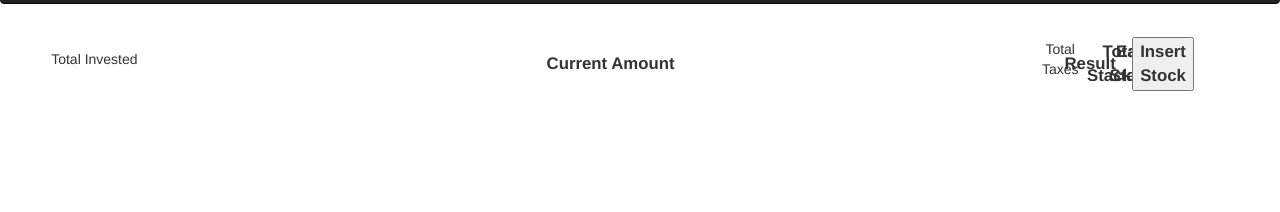
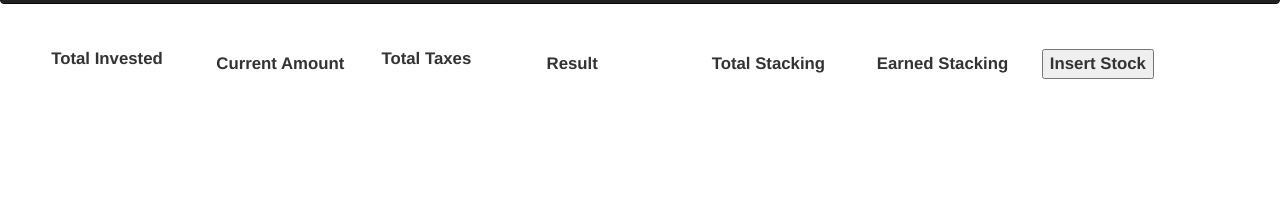
Before and after one commit to diegojfcampos/web_smart_stock_tracker, a plain HTML site: page html/portfolio.html in a window 1280 px wide. Shown: the part 73-285 px from the top of the page. Drawn offline with nearby package versions, Linux system fonts and the light colour scheme; no server answers.

Commit message:
Adjusting Wallet

```diff
--- a/css/style.css
+++ b/css/style.css
@@ -69,17 +69,14 @@ button {
   justify-content: space-between;
   text-align: center;
   margin-left: 4%;
+  font-size: 1.2em;
+  font-weight: bold;
 
 }
 .portfolioSection div{
   display: flex;
   width: 14%;
   align-items: center;
-}
-
-.Title{
-  font-size: 1.2em;
-  font-weight: bold;
 }
 
 .portfolioCard div{
--- a/html/portfolio.html
+++ b/html/portfolio.html
@@ -42,13 +42,15 @@
         <p>Total Invested</p>
 
       </div>
-      <div class="Title" id="currentAmount">Current Amount</div>
-      <div  id="totalTaxes">
-      <div><p>Total Taxes</p></div>
-      <div class="Title" id="resultSpot">Result</div>
-      <div class="Title" id="totalStacking">Total Stacking</div>
-      <div class="Title" id="totalEarnedStacking">Earned Stacking</div>
-      <div><button class="Title" id="btnShowModalInsert">Insert Stock</button></div>
+      <div id="currentAmount">Current Amount</div>
+      <div id="totalTaxes">
+        <p>Total Taxes</p>
+
+      </div>
+      <div id="resultSpot">Result</div>
+      <div id="totalStacking">Total Stacking</div>
+      <div id="totalEarnedStacking">Earned Stacking</div>
+      <div><button id="btnShowModalInsert">Insert Stock</button></div>
     </section>
 
     <div >
```
